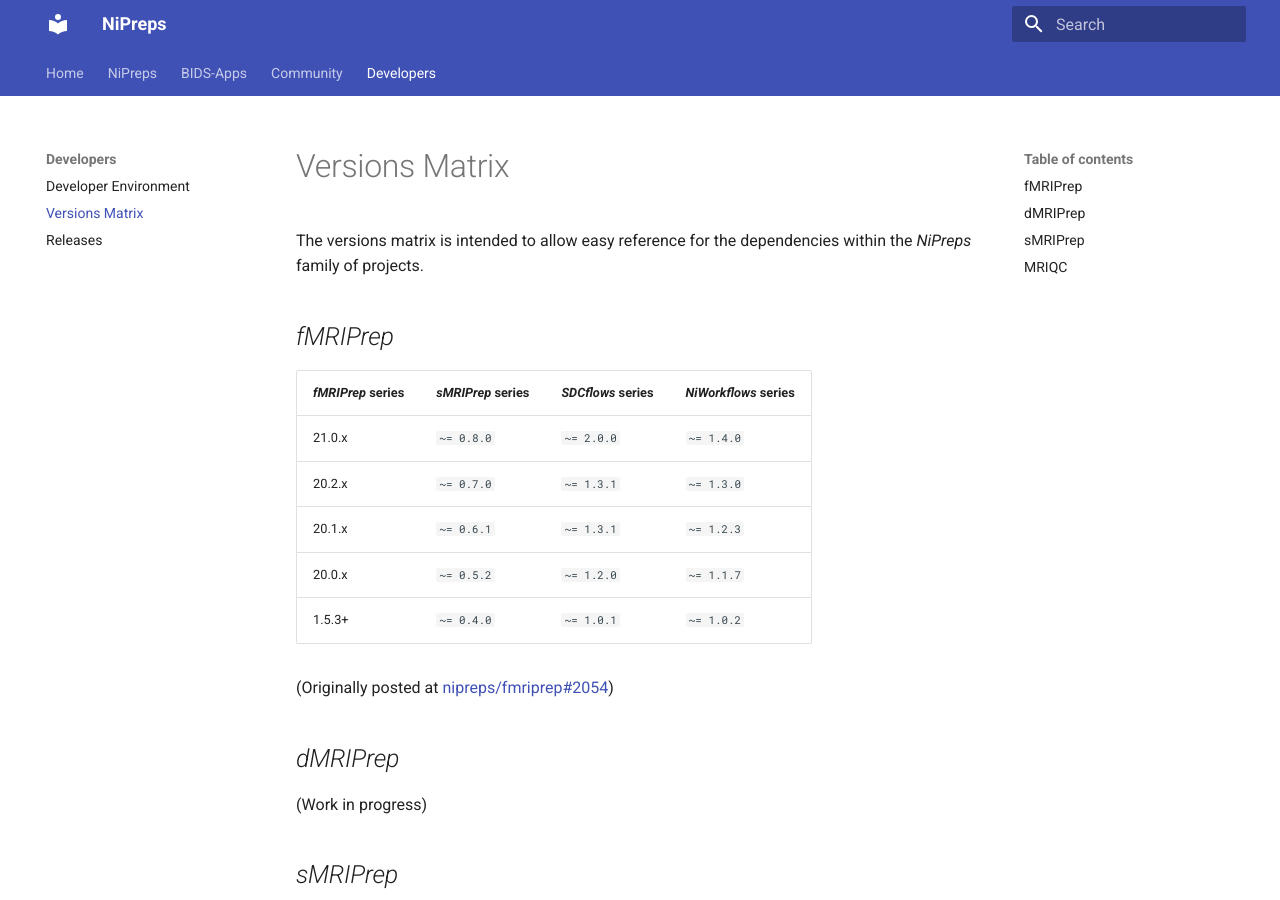
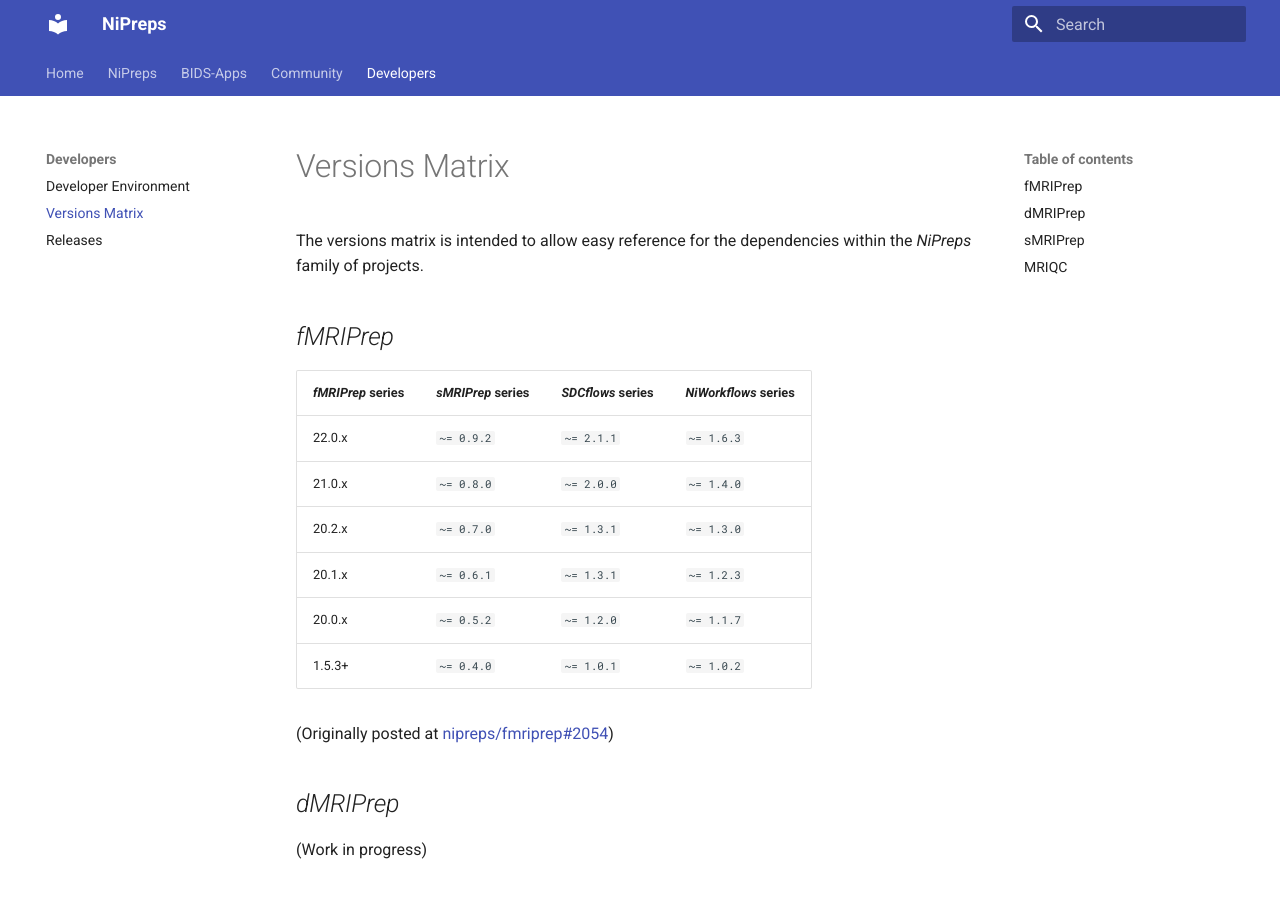
Before and after one commit to nipreps/nipreps.github.io, an MkDocs documentation site: the page built from docs/devs/versions.md, in a window 1280 px wide and 900 px high. Built offline with MkDocs 1.6.1 and Material for MkDocs 9.7.7, drawn with Linux system fonts in a browser that asks for light colours.

Commit message:
CI: Add fMRIPrep 22.0 to version matrix

```diff
--- a/docs/devs/versions.md
+++ b/docs/devs/versions.md
@@ -5,6 +5,7 @@
 
 | *fMRIPrep* series | *sMRIPrep* series | *SDCflows* series | *NiWorkflows* series |
 |----|----|----|----|
+| 22.0.x | `~= 0.9.2` | `~= 2.1.1` | `~= 1.6.3` |
 | 21.0.x | `~= 0.8.0` | `~= 2.0.0` | `~= 1.4.0` |
 | 20.2.x | `~= 0.7.0` | `~= 1.3.1` | `~= 1.3.0` |
 | 20.1.x | `~= 0.6.1` | `~= 1.3.1` | `~= 1.2.3` |
```
